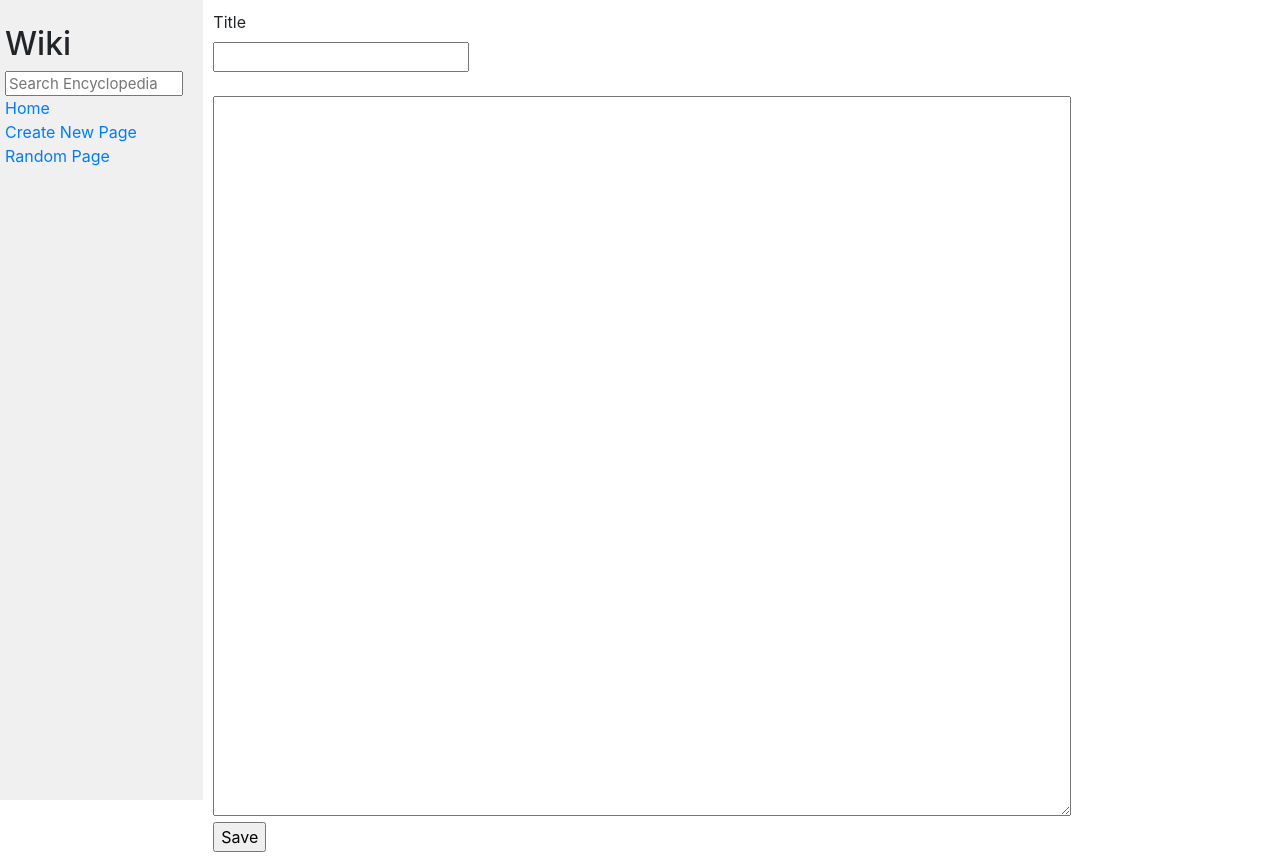
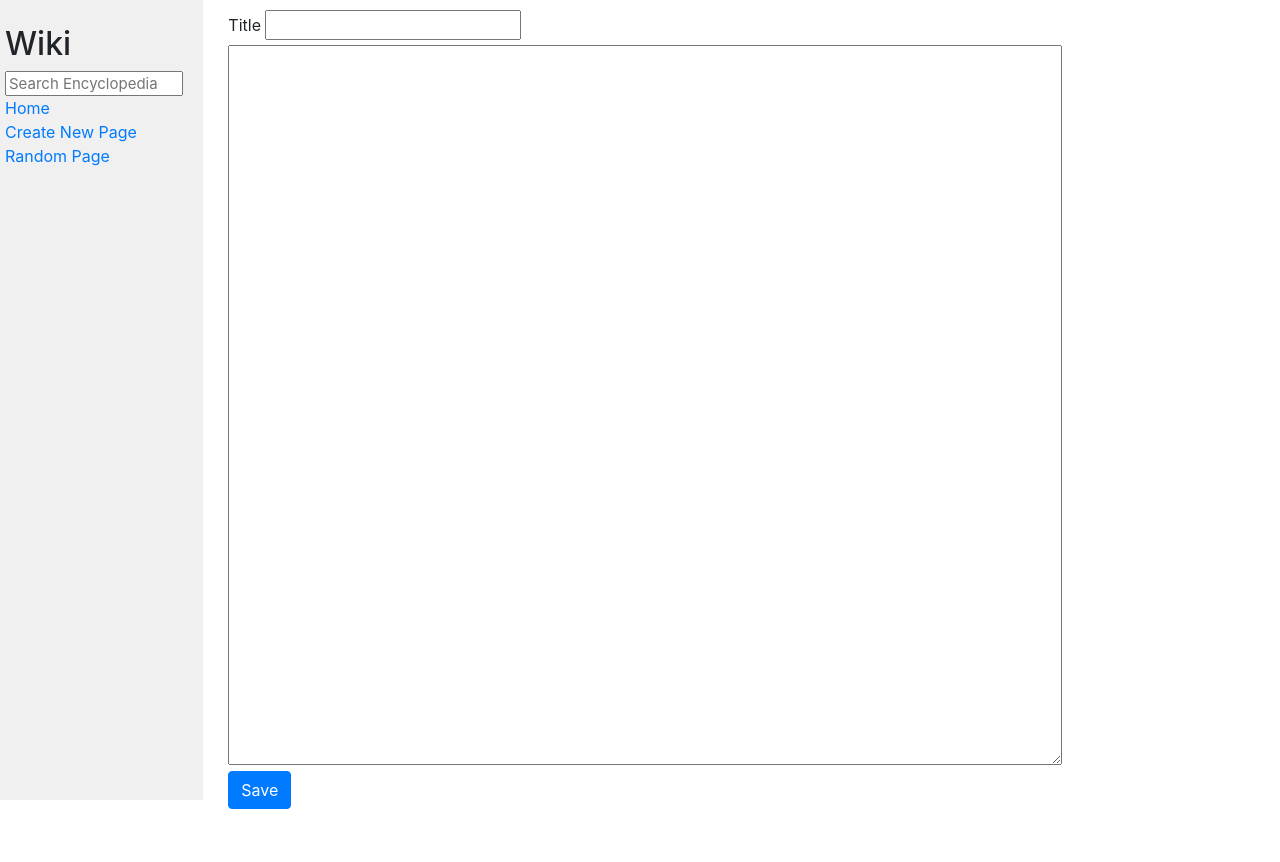
Before and after one commit to Abhishek-Rath/Wiki, a Django app: page /create in a window 1280 px wide. After the commit the page ends 809 px from the top, so only its background shows below. Run offline with Django 3.2, Linux system fonts and the light colour scheme; some libraries are stand-ins or nearby versions.

Commit message:
styling of title, textarea and button

```diff
--- a/encyclopedia/templates/encyclopedia/create.html
+++ b/encyclopedia/templates/encyclopedia/create.html
@@ -3,14 +3,15 @@
 {% block title %} Create {% endblock %}
 
 {% block body %}
+    <div class="container">
         <form action="{% url 'create' %}" method="POST">
             {% csrf_token %}
             <label>Title</label>
+            {{form.title}}
             <br>
-    {{form.title}}
-    <br> <br>
             {{form.textarea}}
             <br>
-    <input type="submit" value="Save">
+            <button class="btn btn-primary">Save</button>
         </form>
+    </div>
 {% endblock %}
```
Lines whose indentation alone changed are shown as unchanged.
